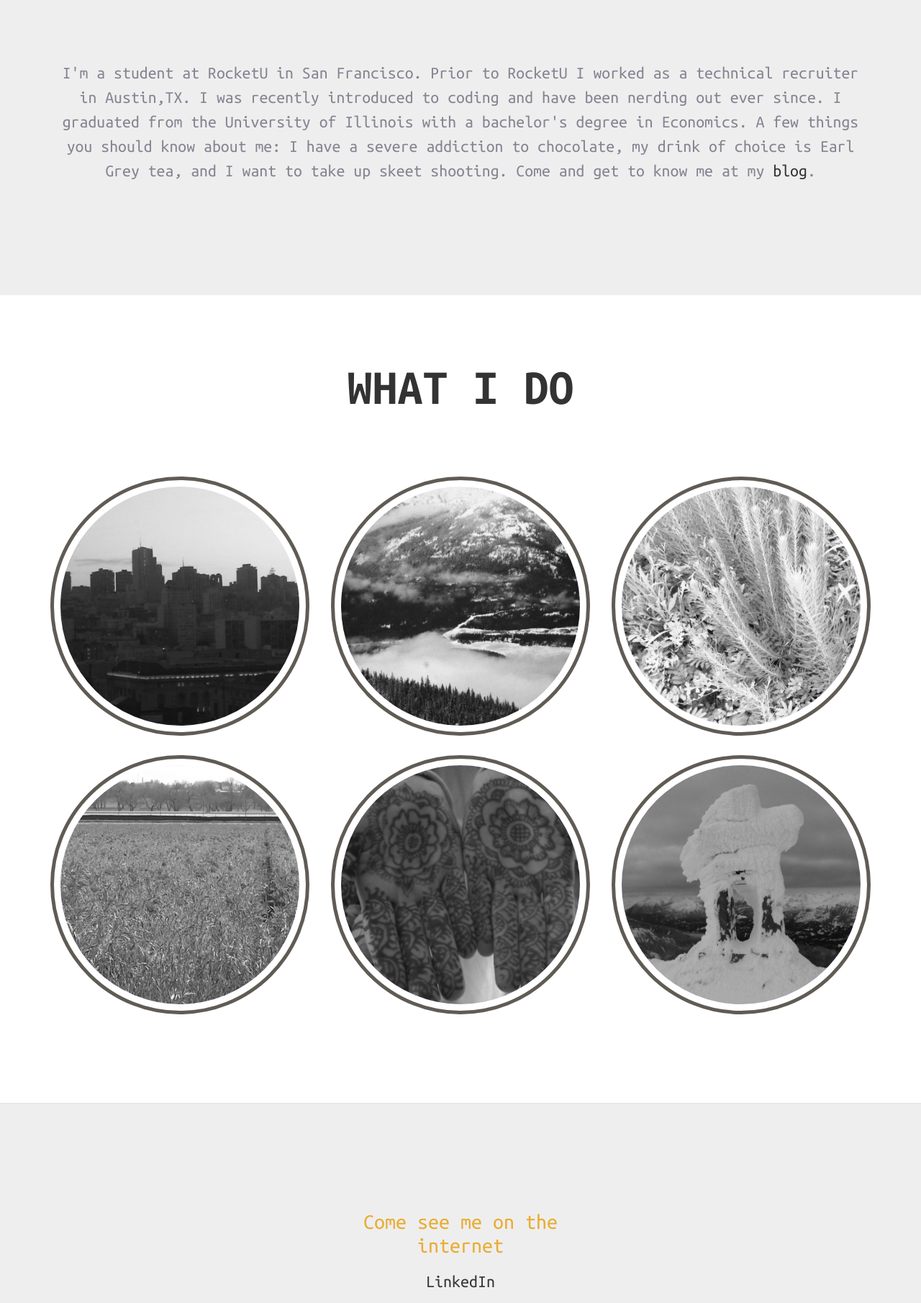
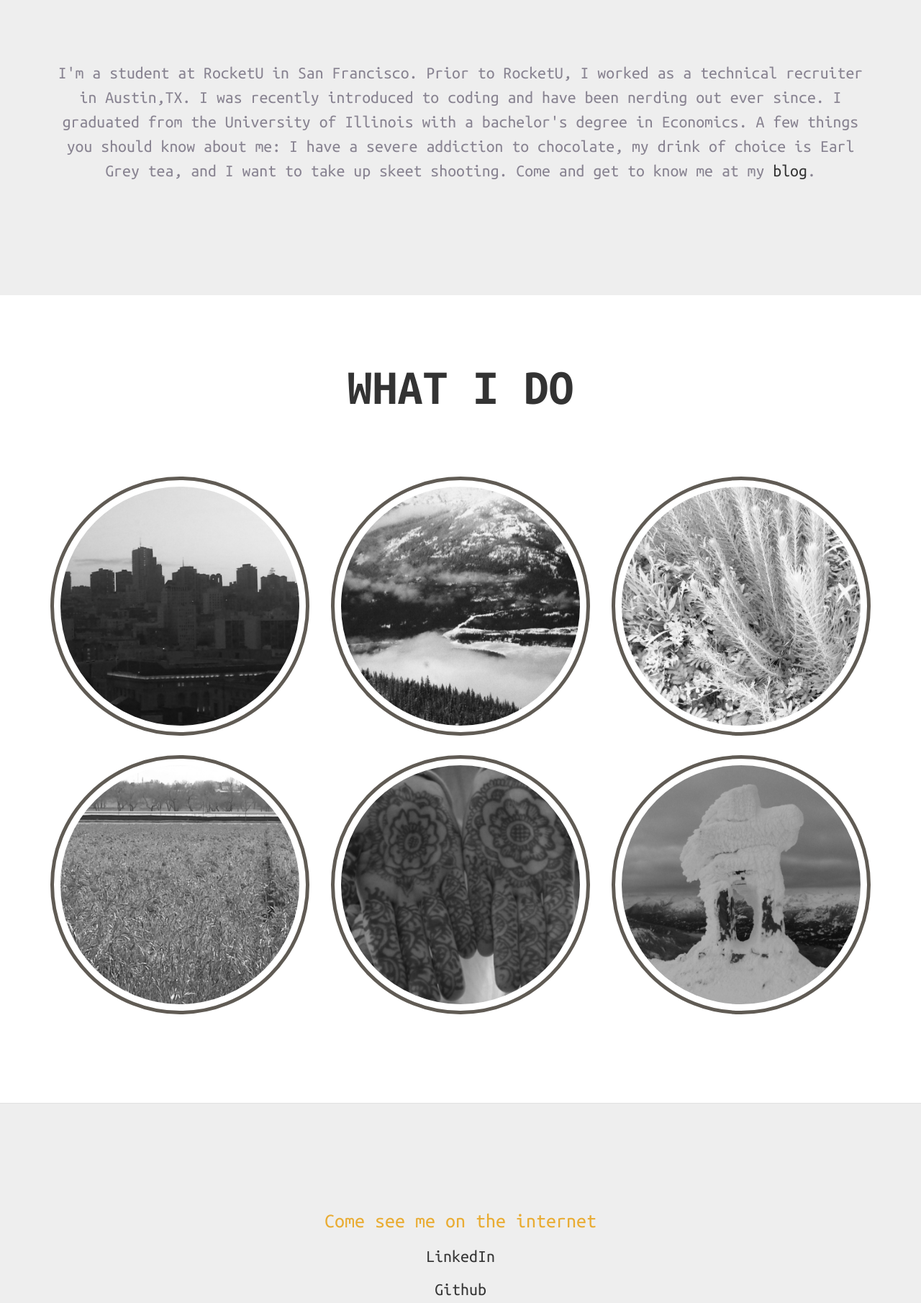
Before and after one commit to brittkistner/brittkistner.github.io, a plain HTML site: page index.html in a window 1280 px wide. Shown: the part 447-2257 px from the top of the page at 72% size. Drawn offline with nearby package versions, Linux system fonts and the light colour scheme.

Commit message:
Changed about me section and edited contact text

```diff
--- a/css/stylesheet.css
+++ b/css/stylesheet.css
@@ -97,7 +97,7 @@
   border-radius: 100%;
   position: absolute;
   top: 27%;
-  left: 30%;
+  left: 31.5%;
   text-decoration: none;
   font-size: 2em;
   background-color: #e9ac33;
@@ -129,7 +129,7 @@ a:hover .details{
 .contact h2{
   text-align: center;
   color: #e9ac33;
-  /*font-size: 1.5em;*/
+  font-size: 2em;
 
 }
 
--- a/index.html
+++ b/index.html
@@ -50,7 +50,7 @@
         <div class="row">
           <div class="col-sm-12" id="about">
             <p>
-              I'm a student at RocketU in San Francisco.  Prior to RocketU I worked as a technical recruiter in Austin,TX.  I was recently introduced to coding and have been nerding out ever since.  I graduated from the University of Illinois with a bachelor's degree in Economics.  A few things you should know about me: I have a severe addiction to chocolate, my drink of choice is Earl Grey tea, and I want to take up skeet shooting. Come and get to know me at my <span><a href="blog.html">blog</a></span>.
+              I'm a student at RocketU in San Francisco.  Prior to RocketU, I worked as a technical recruiter in Austin,TX.  I was recently introduced to coding and have been nerding out ever since.  I graduated from the University of Illinois with a bachelor's degree in Economics.  A few things you should know about me: I have a severe addiction to chocolate, my drink of choice is Earl Grey tea, and I want to take up skeet shooting. Come and get to know me at my <span><a href="blog.html">blog</a></span>.
             </p>
           </div>
         </div>
```
